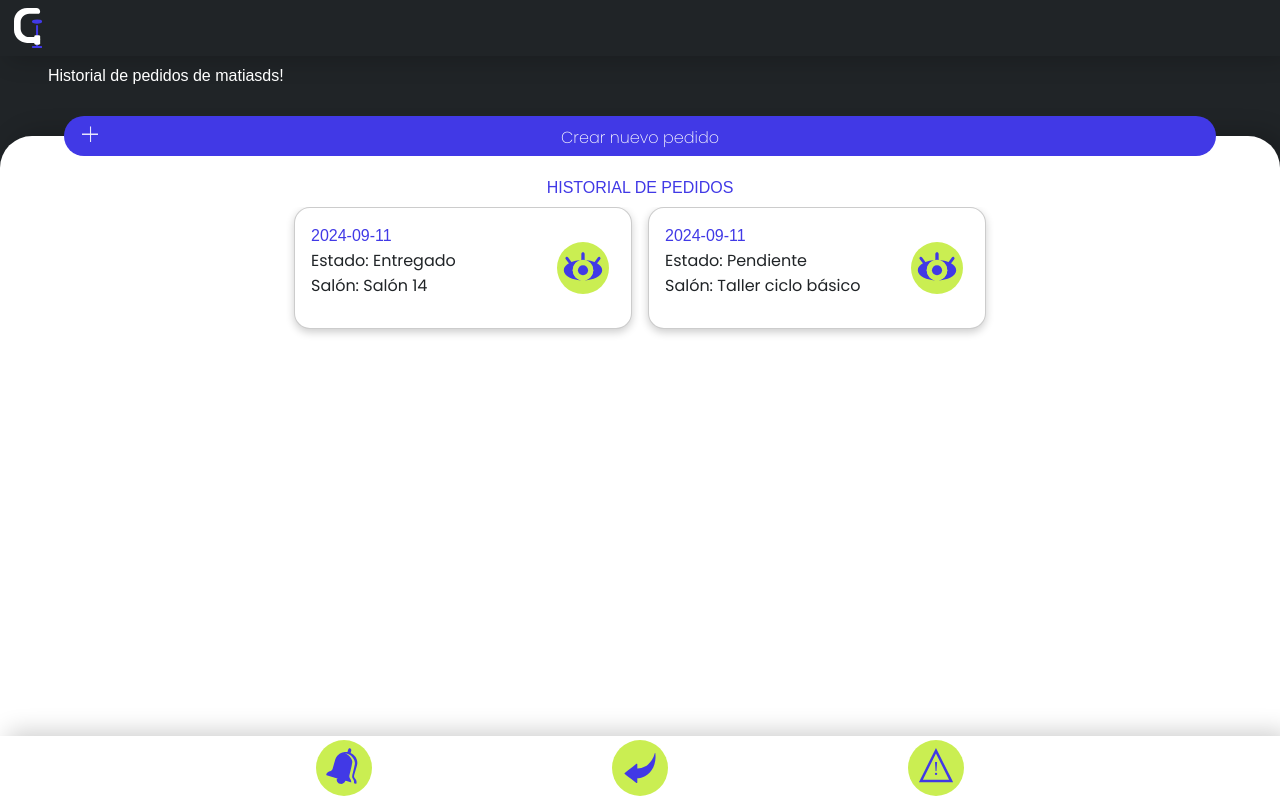
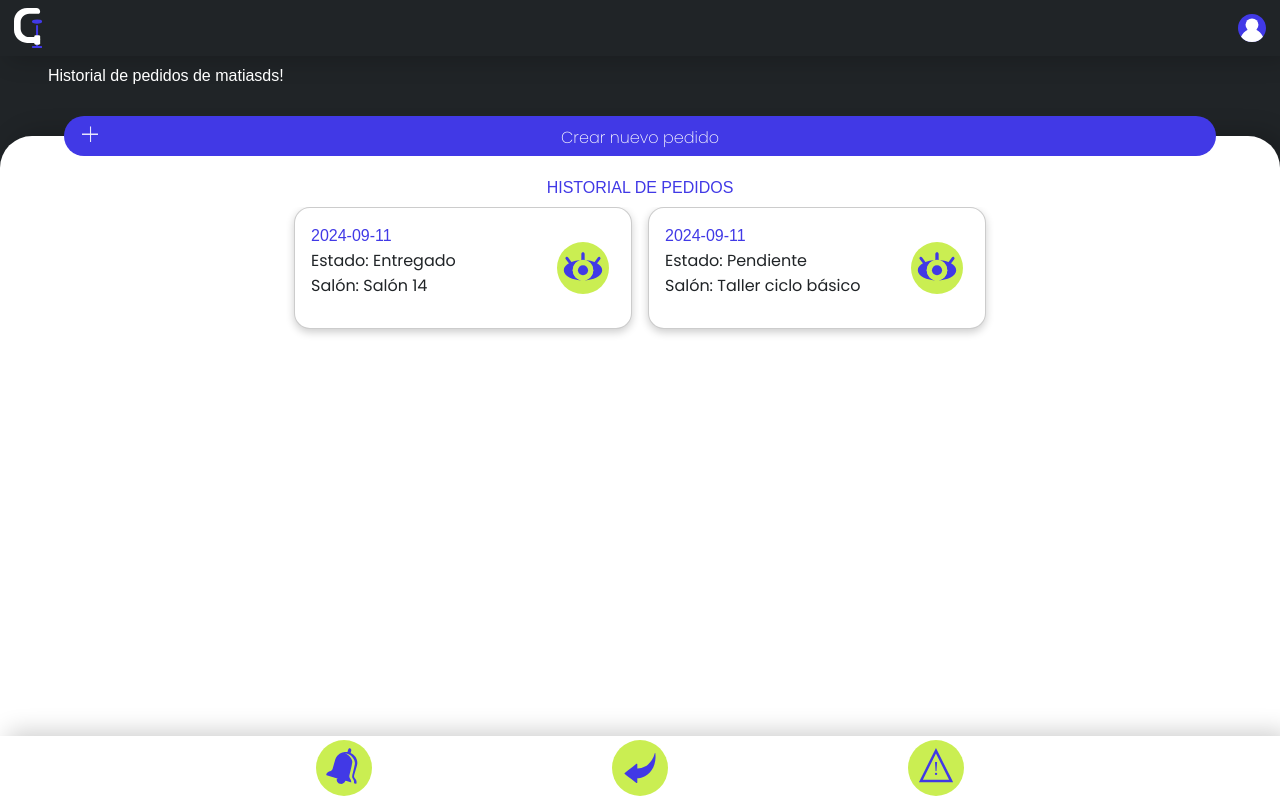
Before and after one commit to lugengar/Panol2, a PHP site: page /pedidos.php in a window 1280 px wide. Run offline with PHP 8.4, Linux system fonts and the light colour scheme; a user stored in the database is signed in; data comes from the database, SQL or seed files in the repository; some web fonts are replaced.

Commit message:
user image arreglada

```diff
--- a/notificaciones.php
+++ b/notificaciones.php
@@ -19,7 +19,7 @@ include './codigophp/añadirpaleta.php';
     <div id="pagina">
         <div id="header">
             <a href="inicio.php" class="imagen"><?php incrustarSVG("imagenes/SVG/logo"); ?></a>
-            <button class="usuario imagen" id="user"></button>
+            <button class="imagen" id="user"><?php incrustarSVG("imagenes/SVG/user"); ?></button>
         </div>
         <div id="subheader">
             <h1>Pedidos de hoy para <?php echo htmlspecialchars($_SESSION['username']); ?>!</h1>
--- a/pedidos.php
+++ b/pedidos.php
@@ -18,7 +18,7 @@ include "codigophp/añadirpaleta.php";
     <div id="pagina">
         <div id="header">
            <a href="inicio.php" class="imagen"><?php incrustarSVG("imagenes/SVG/logo"); ?></a>
-            <button  class="usuario imagen" id="user"></button>
+           <button class="imagen" id="user"><?php incrustarSVG("imagenes/SVG/user"); ?></button>
         </div>
         <div id="subheader">
             <h1>Historial de pedidos de <?php echo htmlspecialchars($_SESSION['username']); ?>!</h1>
```
